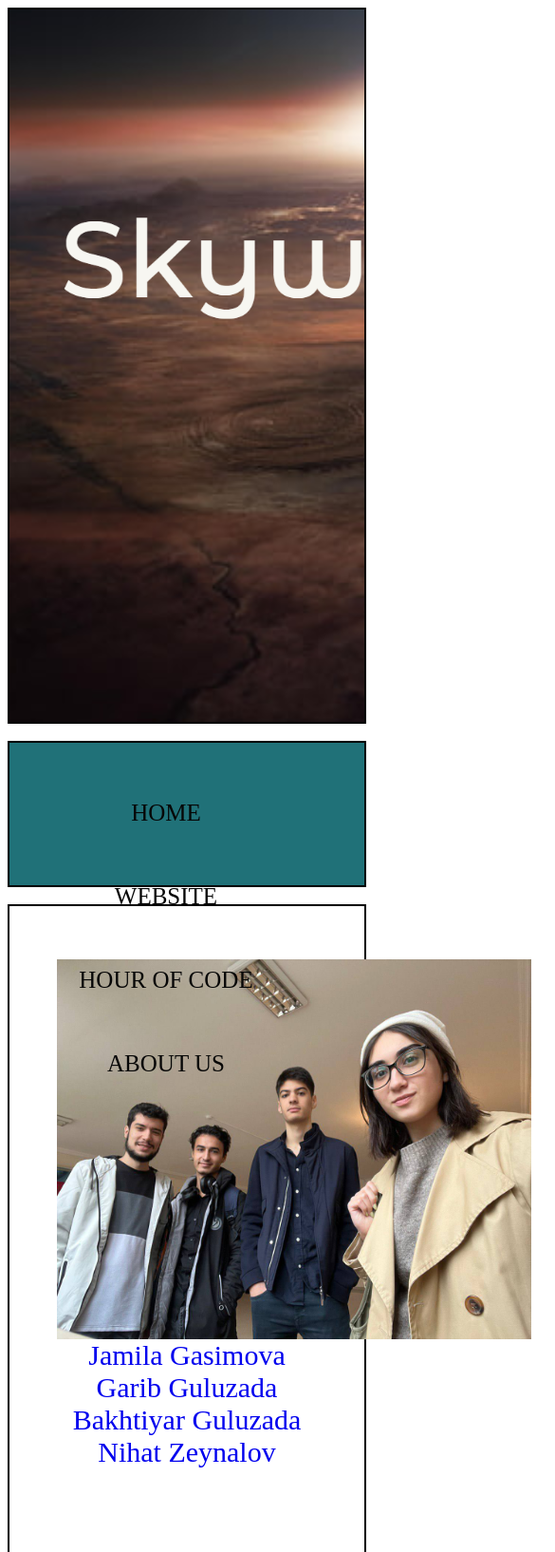
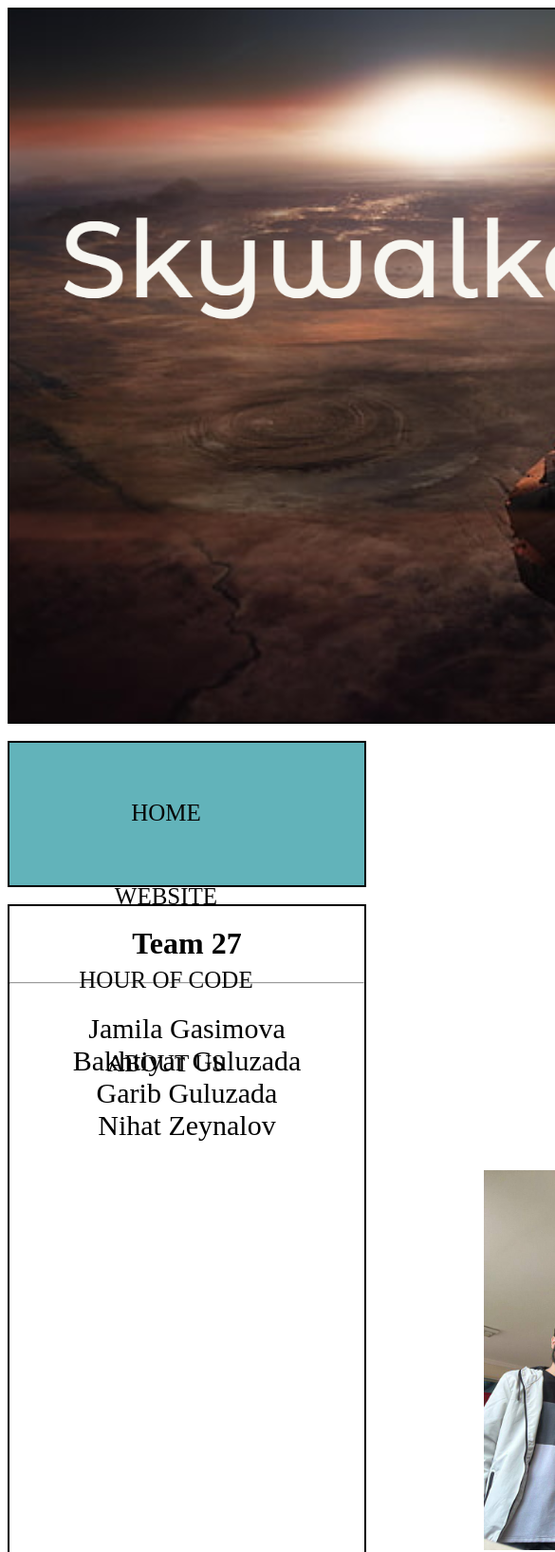
Before and after one commit to ADA-SITE-SITE1101-2022-Fall/website-team-27, a plain HTML site: page index.html in a window 390 px wide. Shown: the top 1634 px of the page at 95% size, 585 px wide, since content can reach past the window. Drawn offline with Linux system fonts and the light colour scheme.

Commit message:
html s final

```diff
--- a/index.html
+++ b/index.html
@@ -23,24 +23,18 @@
     <br>
 
     <div class="container">
-        <div class="container_img-text">
-            <img class="collective" src="media/img/collective.jpg" alt="">
-            <p>
-                <a href="about_us.html">Jamila Gasimova</a>
-                <br>
-                <a href="about_us.html">Garib Guluzada</a>
-                <br>
-                <a href="about_us.html">Bakhtiyar Guluzada</a>
-                <br>
-                <a href="about_us.html">Nihat Zeynalov</a>
-            </p>
-        </div>
-    </div>
-
-    <br><br>
-
-    <div class="footer">
-
+        <h1>Team 27</h1>
+        <hr>
+        <p>
+            Jamila Gasimova
+            <br>
+            Bakhtiyar Guluzada
+            <br>
+            Garib Guluzada
+            <br>
+            Nihat Zeynalov
+        </p>
+        <img src="media/img/collective.jpg" alt="collective">
     </div>
 
 </body>
--- a/index_style.css
+++ b/index_style.css
@@ -10,9 +10,20 @@
     background-color: white;
     border: 2px solid rgb(0, 0, 0);
     text-align: center;
-    width: 100%;
+    width: 1430px;
     height: 750px;
     background-image: url("media/img/mainfinal.png");
+}
+
+.container p{
+    text-align: center;
+    font-size: 30px;
+}
+
+.container img{
+    padding-left: 500px;
+    width: 500px;
+    height: 400px;
 }
 
 .nav-bar_picture img {
@@ -41,7 +52,7 @@
     width: 100%;
     height: 150px;
     border: 2px solid black;
-    background-color:#207178;
+    background-color:#62b3ba;
 }
 
 .container {
```
Also changed, not shown: about_us.html (+6 -18 lines), hour_of_code.html (+27 -2 lines), website.html (+43 -2 lines).
